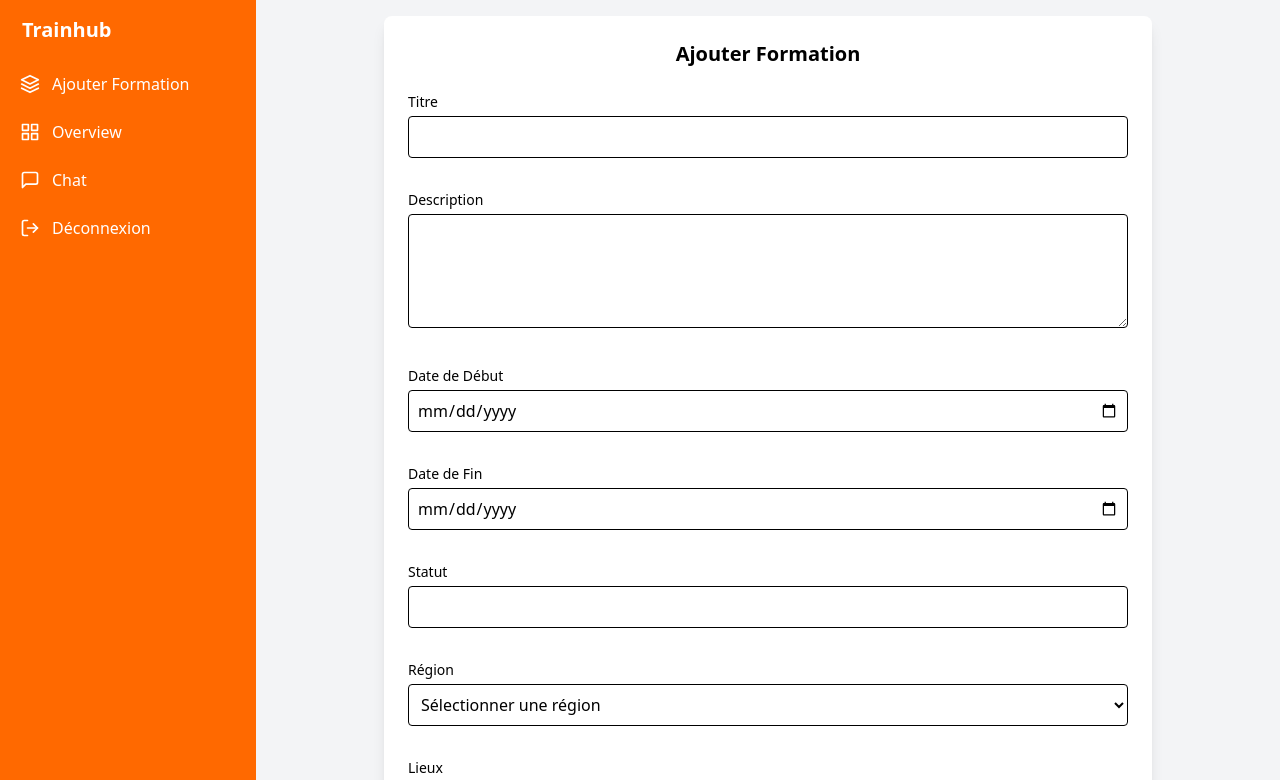
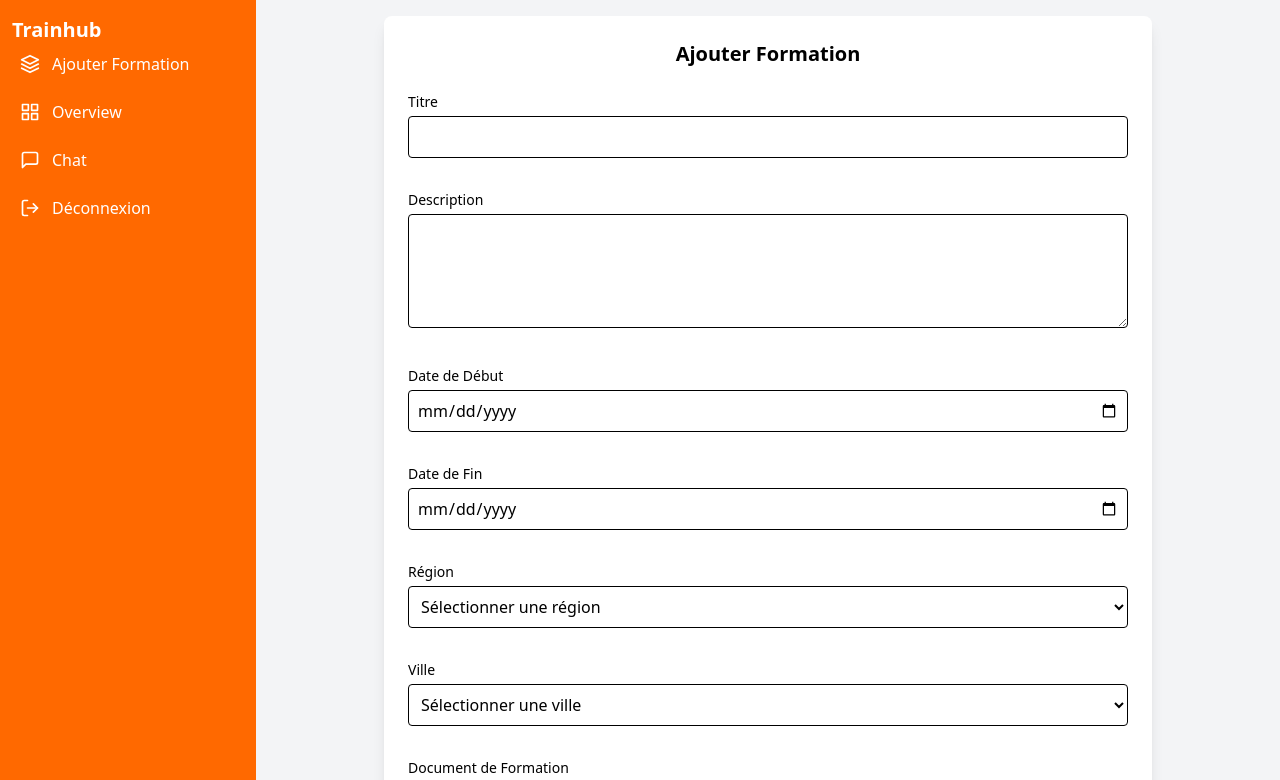
Before and after one commit to KarimKribi02/ofppt-trainhub, a React (Vite) app in the folder frontend/: page /DREF/formations in a window 1280 px wide. Shown: the top 780 px of the page. Built offline with nearby package versions, Linux system fonts and the light colour scheme.

Commit message:
ajouter DREF Page

```diff
--- a/frontend/src/Admin/CDC/FormationForm.jsx
+++ b/frontend/src/Admin/CDC/FormationForm.jsx
@@ -7,49 +7,71 @@ const FormationForm = () => {
     description: '',
     dateDebut: '',
     dateFin: '',
-    statut: '',
     region: '',
     lieux: '',
     document: null,
-    image: null
+    image: null,
   });
 
+  const [isSubmitting, setIsSubmitting] = useState(false);
+
   const handleChange = (e) => {
-    const { name, value } = e.target;
+    const { name, type, value, files } = e.target;
     setFormData({
       ...formData,
-      [name]: value
+      [name]: type === 'file' ? files[0] : value,
     });
   };
 
 
-  const handleFileChange = (e) => {
-    const { name, files } = e.target;
-    setFormData({
-      ...formData,
-      [name]: files[0]
-    });
-  };
+
+
   const handleSubmit = async (e) => {
     e.preventDefault();
-      const res = await axios.post('http://127.0.0.1:8000/api/formations', formData);
+    setIsSubmitting(true);
+
+    // Utilisation de FormData pour gérer les fichiers
+
+    const data = new FormData();
+    Object.keys(formData).forEach((key) => {
+      if (formData[key]) {
+        data.append(key, formData[key]);
+      }
+    });
+
+      const res = await axios.post('http://127.0.0.1:8000/api/formations', data);
 
       if (res.data.status === 200) {
-        console.log('Formation ajoutée:', res.data.message);
+        console.log('Formation ajoutée:', res.data.message);
         setFormData({
           titre: '',
           description: '',
           dateDebut: '',
           dateFin: '',
-          statut: '',
+          statut: 'en attente',
           region: '',
           lieux: '',
           document: null,
-          image: null
+          image: null,
         });
-      }
 
-  };
+      }
+
+  };
+
+  const handleCancel = () => {
+    setFormData({
+      titre: '',
+      description: '',
+      dateDebut: '',
+      dateFin: '',
+      statut: 'en attente',
+      region: '',
+      lieux: '',
+      document: null,
+      image: null,
+    });
+  };
 
   return (
 
@@ -108,18 +130,6 @@ const FormationForm = () => {
             </div>
 
             <div className="mb-4">
-              <label htmlFor="statut" className="block text-sm font-medium mb-1">Statut</label>
-              <input
-                type="text"
-                id="statut"
-                name="statut"
-                value={formData.statut}
-                onChange={handleChange}
-                className="w-full p-2 border rounded"
-              />
-            </div>
-
-            <div className="mb-4">
               <label htmlFor="region" className="block text-sm font-medium mb-1">Région</label>
               <select
                 id="region"
@@ -129,21 +139,57 @@ const FormationForm = () => {
                 className="w-full p-2 border rounded"
               >
                 <option value="">Sélectionner une région</option>
-                {/* Options de région ici */}
+                <option value="tanger-tetouan-al-hoceima">Tanger-Tétouan-Al Hoceïma</option>
+                <option value="oriental">L'Oriental</option>
+                <option value="fes-meknes">Fès-Meknès</option>
+                <option value="rabat-sale-kenitra">Rabat-Salé-Kénitra</option>
+                <option value="beni-mellal-khenifra">Béni Mellal-Khénifra</option>
+                <option value="casablanca-settat">Casablanca-Settat</option>
+                <option value="marrakech-safi">Marrakech-Safi</option>
+                <option value="draa-tafilalet">Drâa-Tafilalet</option>
+                <option value="souss-massa">Souss-Massa</option>
+                <option value="guelmim-oued-noun">Guelmim-Oued Noun</option>
+                <option value="laayoune-sakia-el-hamra">Laâyoune-Sakia El Hamra</option>
+                <option value="dakhla-ouzr">Dakhla-Oued Ed-Dahab</option>
               </select>
             </div>
 
+
             <div className="mb-4">
-              <label htmlFor="lieux" className="block text-sm font-medium mb-1">Lieux</label>
-              <input
-                type="text"
-                id="lieux"
-                name="lieux"
+              <label htmlFor="lieux" className="block text-sm font-medium mb-1">Ville</label>
+              <select
+                id="ville"
+                name="ville"
                 value={formData.lieux}
                 onChange={handleChange}
                 className="w-full p-2 border rounded"
-              />
+              >
+                <option value="">Sélectionner une ville</option>
+                <option value="casablanca">Casablanca</option>
+                <option value="rabat">Rabat</option>
+                <option value="marrakech">Marrakech</option>
+                <option value="fes">Fès</option>
+                <option value="tanger">Tanger</option>
+                <option value="agadir">Agadir</option>
+                <option value="meknes">Meknès</option>
+                <option value="oujda">Oujda</option>
+                <option value="kenitra">Kénitra</option>
+                <option value="tetouan">Tétouan</option>
+                <option value="safi">Safi</option>
+                <option value="el-jadida">El Jadida</option>
+                <option value="nador">Nador</option>
+                <option value="beni-mellal">Béni Mellal</option>
+                <option value="taza">Taza</option>
+                <option value="settat">Settat</option>
+                <option value="mohammedia">Mohammédia</option>
+                <option value="khemisset">Khémisset</option>
+                <option value="guelmim">Guelmim</option>
+                <option value="errachidia">Errachidia</option>
+                <option value="laayoune">Laâyoune</option>
+                <option value="dakhla">Dakhla</option>
+              </select>
             </div>
+
 
             <div className="mb-4">
               <label htmlFor="document" className="block text-sm font-medium mb-1">Document de Formation</label>
@@ -151,7 +197,7 @@ const FormationForm = () => {
                 type="file"
                 id="document"
                 name="document"
-                onChange={handleFileChange}
+                onChange={handleChange}
                 className="w-full p-2 border rounded"
               />
             </div>
@@ -162,7 +208,7 @@ const FormationForm = () => {
                 type="file"
                 id="image"
                 name="image"
-                onChange={handleFileChange}
+                onChange={handleChange}
                 className="w-full p-2 border rounded"
               />
             </div>
@@ -171,6 +217,7 @@ const FormationForm = () => {
               <button
                 type="button"
                 className="px-4 py-2 bg-gray-300 text-gray-800 rounded"
+                onClick={handleCancel}
               >
                 Cancel
               </button>
--- /dev/null
+++ b/frontend/src/Admin/DREF/DrefPage.jsx
@@ -0,0 +1,13 @@
+import React from 'react'
+import SideBar from '../SlideBar/SideBar'
+import TableFormations from '../DREF/TableFormations'
+function DrefPage() {
+  return (
+    <>
+    <SideBar />
+    <TableFormations />
+    </>
+  )
+}
+
+export default DrefPage
--- /dev/null
+++ b/frontend/src/Admin/DREF/TableFormations.jsx
@@ -0,0 +1,54 @@
+import React from 'react'
+import { useState } from "react";
+
+const formations = [
+    { title: "Développement Web", startDate: "01-Mars-2024", endDate: "30-Juin-2024", location: "Casablanca", status: "Annulée" },
+    { title: "Marketing Digital", startDate: "15-Mars-2024", endDate: "15-Juillet-2024", location: "Rabat", status: "Complétée" },
+    { title: "Gestion de Projet", startDate: "10-Avril-2024", endDate: "10-Août-2024", location: "Marrakech", status: "En_cours" },
+    { title: "Cybersécurité", startDate: "05-Mai-2024", endDate: "05-Septembre-2024", location: "Tanger", status: "Complétée" },
+    { title: "Intelligence Artificielle", startDate: "20-Mai-2024", endDate: "20-Octobre-2024", location: "Fès", status: "Annulée" },
+  ];
+
+const statusColors = {
+    Complétée: "bg-green-100 text-green-600",
+    En_cours: "bg-yellow-100 text-yellow-600",
+    Annulée: "bg-red-100 text-red-600",
+};
+
+
+function TableFormations() {
+  return (
+        <div className="overflow-x-auto  p-4 sm:ml-64">
+      <table className="min-w-full bg-white border rounded-lg shadow-sm">
+        <thead>
+          <tr className="bg-gray-200">
+            <th className="p-3 text-left">Titre</th>
+            <th className="p-3 text-left">Date de Début</th>
+            <th className="p-3 text-left">Date de Fin</th>
+            <th className="p-3 text-left">Lieux</th>
+            <th className="p-3 text-left">Status</th>
+            <th className="p-3 text-left">Action</th>
+          </tr>
+        </thead>
+        <tbody>
+          {formations.map((f, index) => (
+            <tr key={index} className="border-t">
+              <td className="p-3">{f.title}</td>
+              <td className="p-3">{f.startDate}</td>
+              <td className="p-3">{f.endDate}</td>
+              <td className="p-3">{f.location}</td>
+              <td className={`p-3 rounded-md text-sm font-semibold ${statusColors[f.status]}`}>{f.status}</td>
+              <td className="p-3 flex gap-2">
+                <button className="bg-orange-500 text-white px-3 py-1 rounded-md">Add</button>
+                <button className="bg-orange-500 text-white px-3 py-1 rounded-md">Open</button>
+                <button className="bg-red-500 text-white px-3 py-1 rounded-md">Delete</button>
+              </td>
+            </tr>
+          ))}
+        </tbody>
+      </table>
+    </div>
+  )
+}
+
+export default TableFormations
--- a/frontend/src/Admin/SlideBar/SideBar.jsx
+++ b/frontend/src/Admin/SlideBar/SideBar.jsx
@@ -47,9 +47,9 @@ function SideBar() {
       >
         <div className="h-full px-3 py-4 overflow-y-auto">
           {/* Logo */}
-          <a href="#" className="flex items-center ps-2.5 mb-5">
+
             <span className="self-center text-xl font-semibold whitespace-nowrap text-white">Trainhub</span>
-          </a>
+
 
           {/* Menu Items */}
           <ul className="space-y-2 font-medium">
--- a/frontend/src/App.jsx
+++ b/frontend/src/App.jsx
@@ -1,9 +1,11 @@
 import React from 'react'
 import Cdc from './Admin/CDC/CdcPage'
+import Dref from './Admin/DREF/DrefPage'
 
 function App() {
   return (<>
       <Cdc />
+      {/* <Dref /> */}
     </>
   );
 }
```
